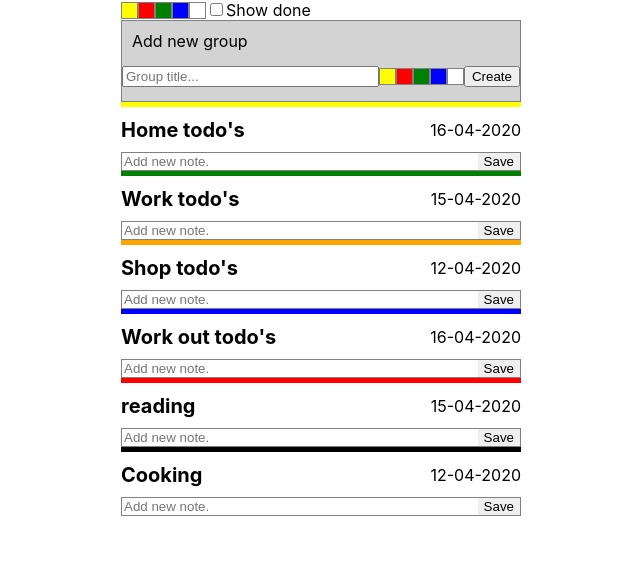
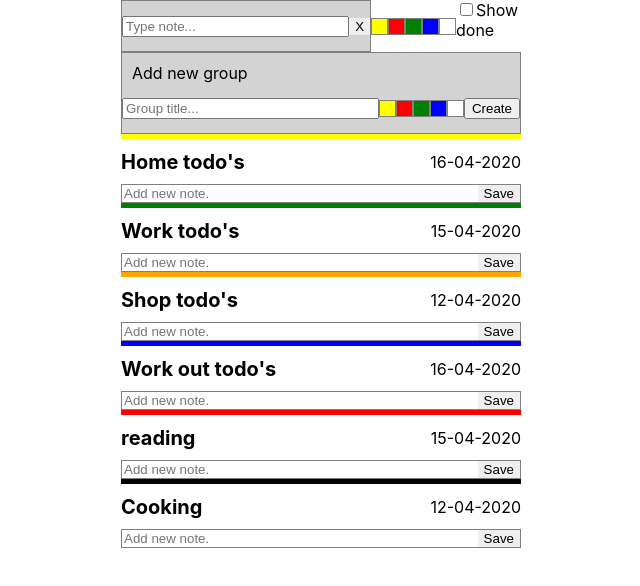
Before and after one commit to KostyrkoNazar/didwilldo, a React (Create React App) app: page / in a window 1280 px wide. Shown: the top 586 px of the page, without its empty margins (319-959 px from the left). Built offline with nearby package versions, Linux system fonts and the light colour scheme.

Commit message:
SearchTodoByTitle

```diff
--- a/src/Dashboard/Dashboard.js
+++ b/src/Dashboard/Dashboard.js
@@ -1,4 +1,4 @@
-import React from "react";
+import React, { useState } from "react";
 import PropTypes from "prop-types";
 import { connect } from "react-redux";
 import { searchGroupByColor } from "../actions";
@@ -7,7 +7,7 @@ import { filterTodoByDone } from "../actions";
 
 import AddGroup from "../AddGroup/AddGoup";
 import TodoGroup from "../TodoGroup/TodoGroup";
-/*import TodoSearch from "../TodoSearch/TodoSearch";*/
+import TodoSearch from "../TodoSearch/TodoSearch";
 import ColorPanel from "../ColorPanel/ColorPanel";
 
 import TodoFilter from "../TodoFilter/TodoFilter";
@@ -17,31 +17,7 @@ import "./styles.css";
 function Dashboard(props) {
    const { groupList, searchGroupByColor, todoCheckBox, filterTodoByDone } = props;
 
-   /*useEffect(() => {
-      if (searchValue.length === 0) {
-         setTodoArray(data);
-      } else {
-         const search = (searchTitle, groupList) => {
-            return groupList
-               .map((obj) => {
-                  const { todoList } = obj;
-
-                  const searchResult = searchTodosByTitle(todoList, searchTitle);
-
-                  if (searchResult.length !== 0) {
-                     return { ...obj, todoList: searchResult };
-                  } else {
-                     return undefined;
-                  }
-               })
-               .filter((groups) => groups !== undefined);
-         };
-
-         const searchResult = search(searchValue, data);
-
-         setTodoArray(searchResult);
-      }
-   }, [searchValue, data]);
+   const [searchValue, setSearchValue] = useState("");
 
    const onClear = () => setSearchValue("");
 
@@ -49,28 +25,11 @@ function Dashboard(props) {
       setSearchValue(str);
    };
 
-   const searchTodosByTitle = (todosList, searchTitle) => {
-      return todosList
-         .map((todos) => {
-            const { title } = todos;
-
-            if (title.startsWith(searchTitle)) {
-               return todos;
-            } else {
-               return undefined;
-            }
-         })
-         .filter((item) => item !== undefined);
-   };
-*/
-
    return (
       <div className="dashboard">
          <div className="dashboardHeader">
             <div className="dashboardTodoSearch">
-               {/*
-               <TodoSearch onClear={onClear} onChange={onChange} value={searchValue} />
-*/}
+               <TodoSearch value={searchValue} onChange={onChange} onClear={onClear} />
 
                <div className="dashboardColorPanel">
                   <ColorPanel setColor={searchGroupByColor} />
--- a/src/TodoSearch/TodoSearch.js
+++ b/src/TodoSearch/TodoSearch.js
@@ -1,9 +1,13 @@
 import React from "react";
 import PropTypes from "prop-types";
+import { searchTodoByTitle } from "../actions";
 
 import "./styles.css";
+import { connect } from "react-redux";
 
-function TodoSearch({ onClear, onChange, value }) {
+function TodoSearch(props) {
+   const { onChange, onClear, value, searchTodoByTitle } = props;
+
    return (
       <div className="searchTitle">
          <input
@@ -11,7 +15,10 @@ function TodoSearch({ onClear, onChange, value }) {
             placeholder="Type note..."
             name="search"
             value={value}
-            onChange={(e) => onChange(e.target.value)}
+            onChange={(e) => {
+               onChange(e.target.value);
+               searchTodoByTitle(e.target.value);
+            }}
          />
          <button type="submit" onClick={onClear}>
             X
@@ -24,6 +31,11 @@ TodoSearch.propTypes = {
    onClear: PropTypes.func.isRequired,
    onChange: PropTypes.func.isRequired,
    value: PropTypes.string,
+   searchTodoByTitle: PropTypes.func,
 };
 
-export default TodoSearch;
+const mapDispatchToProps = (dispatch) => ({
+   searchTodoByTitle: (value) => dispatch(searchTodoByTitle(value)),
+});
+
+export default connect(null, mapDispatchToProps)(TodoSearch);
--- a/src/actions/index.js
+++ b/src/actions/index.js
@@ -4,6 +4,14 @@ export const ADD_NEW_GROUP = "ADD_NEW_GROUP";
 export const SEARCH_GROUP_BY_COLOR = "SEARCH_GROUP_BY_COLOR";
 export const CHECK_TODO = "CHECK_TODO";
 export const FILTER_TODO_BY_DONE = "FILTER_TODO_BY_DONE";
+export const SEARCH_TODO_BY_TITLE = "SEARCH_TODO_BY_TITLE";
+
+export const searchTodoByTitle = (searchTitle) => {
+   return {
+      type: SEARCH_TODO_BY_TITLE,
+      payLoad: { searchTitle },
+   };
+};
 
 export const filterTodoByDone = (completed) => {
    return {
--- a/src/reducers/groupReducer.js
+++ b/src/reducers/groupReducer.js
@@ -55,6 +55,31 @@ const groupReducer = (state = DEFAULT_DATA, action) => {
             return { ...group, todoList: sortedListByDone };
          });
 
+      case actions.SEARCH_TODO_BY_TITLE:
+         return state
+            .map((obj) => {
+               const { todoList } = obj;
+
+               const searchResult = todoList
+                  .map((todos) => {
+                     const { title } = todos;
+
+                     if (title.startsWith(payLoad.searchTitle)) {
+                        return todos;
+                     } else {
+                        return undefined;
+                     }
+                  })
+                  .filter((item) => item !== undefined);
+
+               if (searchResult.length !== 0) {
+                  return { ...obj, todoList: searchResult };
+               } else {
+                  return undefined;
+               }
+            })
+            .filter((groups) => groups !== undefined);
+
       default:
          return state;
    }
--- a/src/reducers/todoReducer.js
+++ b/src/reducers/todoReducer.js
@@ -13,6 +13,18 @@ const todoReducer = (state = [], action) => {
 
          return todoList;
       }
+      case actions.SEARCH_TODO_BY_TITLE:
+         return state
+            .map((todos) => {
+               const { title } = todos;
+
+               if (title.startsWith(payLoad.searchTitle)) {
+                  return todos;
+               } else {
+                  return undefined;
+               }
+            })
+            .filter((item) => item !== undefined);
 
       default:
          return state;
```
